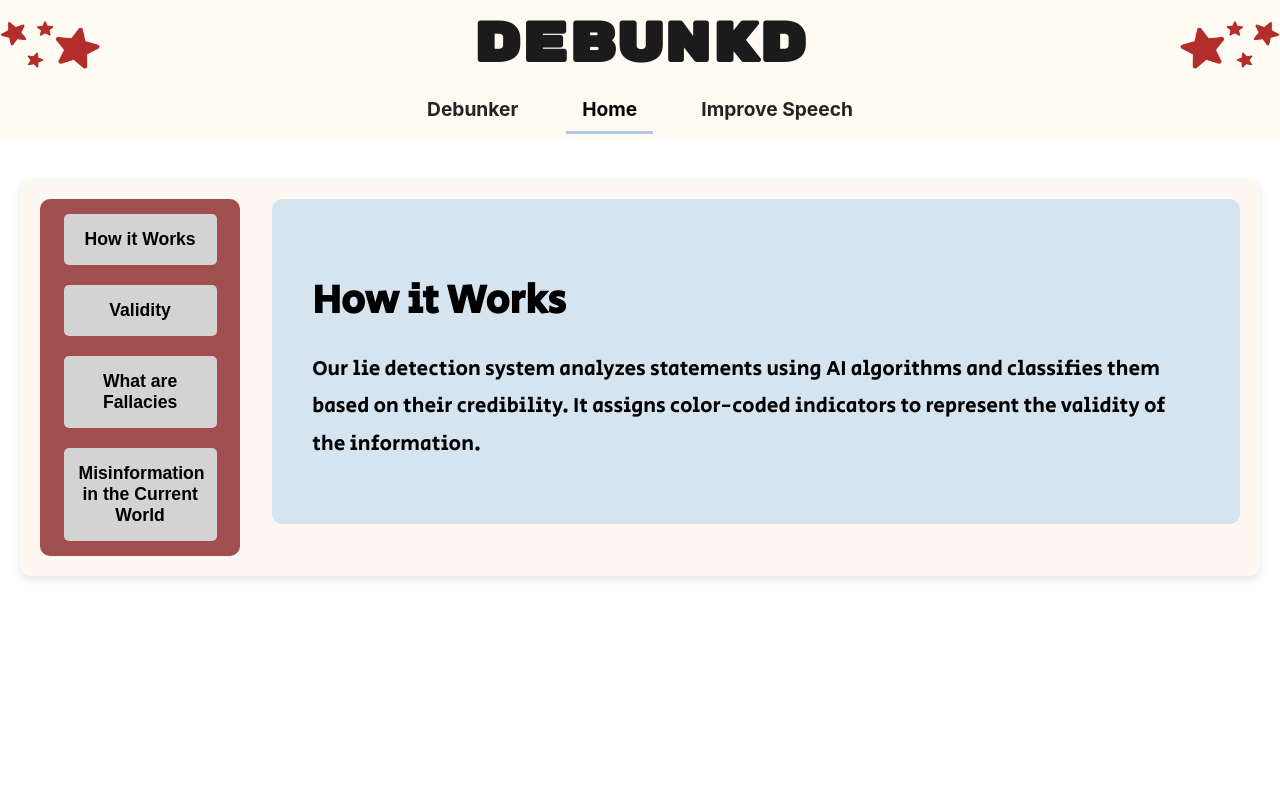
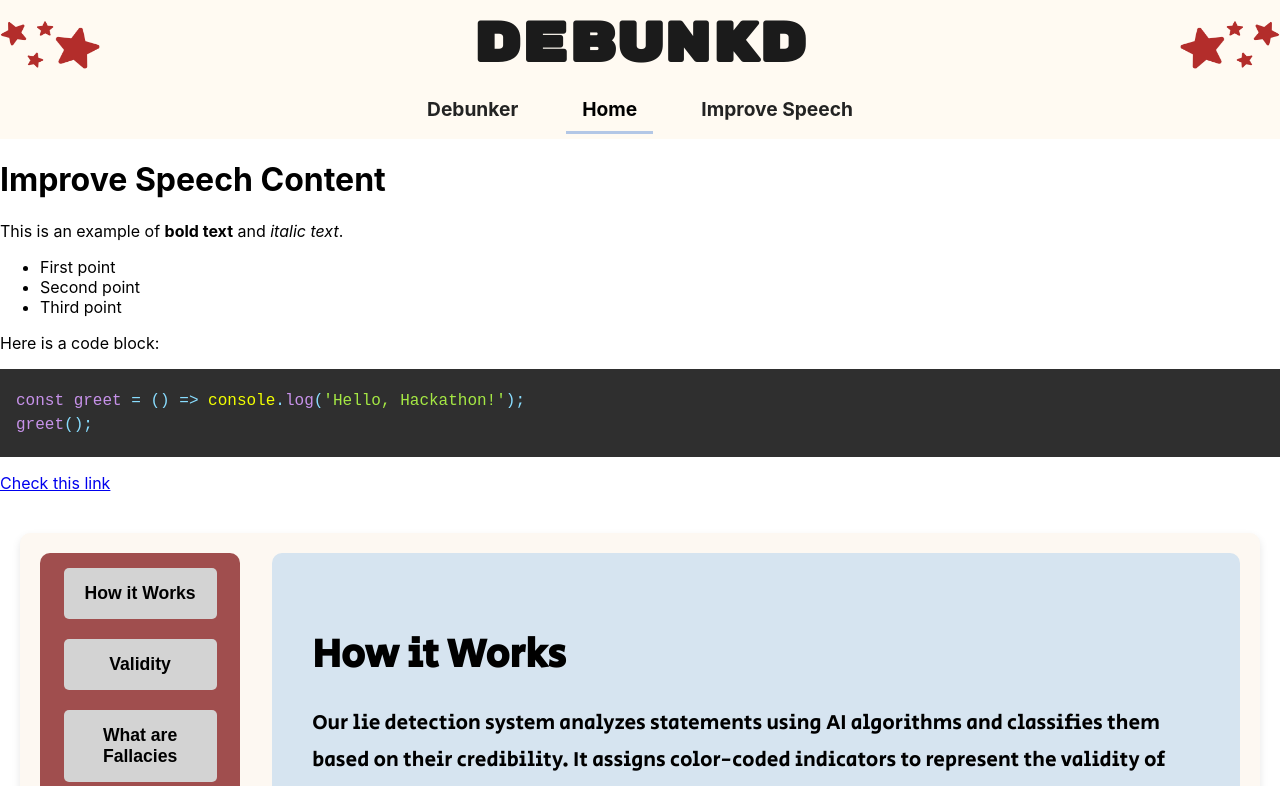
Before and after one commit to santiagosauma/debunkd, a React (Create React App) app: page / in a window 1280 px wide. Shown: the top 786 px of the page. Built offline with nearby package versions, Linux system fonts and the light colour scheme.

Commit message:
Created ImproveSpeechContent component

```diff
--- a/package.json
+++ b/package.json
@@ -10,9 +10,11 @@
     "react": "^18.3.1",
     "react-d3-cloud": "^1.0.6",
     "react-dom": "^18.3.1",
+    "react-markdown": "^9.0.1",
     "react-pdftotext": "^1.3.3",
     "react-router-dom": "^6.27.0",
     "react-scripts": "5.0.1",
+    "react-syntax-highlighter": "^15.6.1",
     "react-wordcloud": "^1.2.7",
     "web-vitals": "^2.1.4"
   },
--- /dev/null
+++ b/src/components/ImproveSpeechContent.js
@@ -0,0 +1,55 @@
+import React from 'react';
+import ReactMarkdown from 'react-markdown';
+import { Prism as SyntaxHighlighter } from 'react-syntax-highlighter';
+import { materialDark } from 'react-syntax-highlighter/dist/esm/styles/prism';
+
+const markdownContent = `
+# Improve Speech Content
+
+This is an example of **bold text** and *italic text*.
+
+- First point
+- Second point
+- Third point
+
+Here is a code block:
+
+\`\`\`javascript
+const greet = () => console.log('Hello, Hackathon!');
+greet();
+\`\`\`
+
+[Check this link](https://example.com)
+`;
+
+const ImproveSpeechContent = () => {
+  return (
+    <div className="markdown-container">
+      <ReactMarkdown
+        components={{
+          code({ node, inline, className, children, ...props }) {
+            const match = /language-(\w+)/.exec(className || '');
+            return !inline && match ? (
+              <SyntaxHighlighter
+                style={materialDark}
+                language={match[1]}
+                PreTag="div"
+                {...props}
+              >
+                {String(children).replace(/\n$/, '')}
+              </SyntaxHighlighter>
+            ) : (
+              <code className={className} {...props}>
+                {children}
+              </code>
+            );
+          },
+        }}
+      >
+        {markdownContent}
+      </ReactMarkdown>
+    </div>
+  );
+};
+
+export default ImproveSpeechContent;
--- a/src/pages/Home.jsx
+++ b/src/pages/Home.jsx
@@ -1,10 +1,12 @@
 // src/pages/HomePage.js
 import React from 'react';
 import InfoHomePage from '../components/InfoHomePage';
+import ImproveSpeechContent from '../components/ImproveSpeechContent';
 
 const HomePage = () => {
   return (
     <div>
+       <ImproveSpeechContent markdownContent = {"hola"}/>
       <InfoHomePage />
     </div>
   );
```
Also changed, not shown: 1 other file (tests, documents, lock files or other folders).
